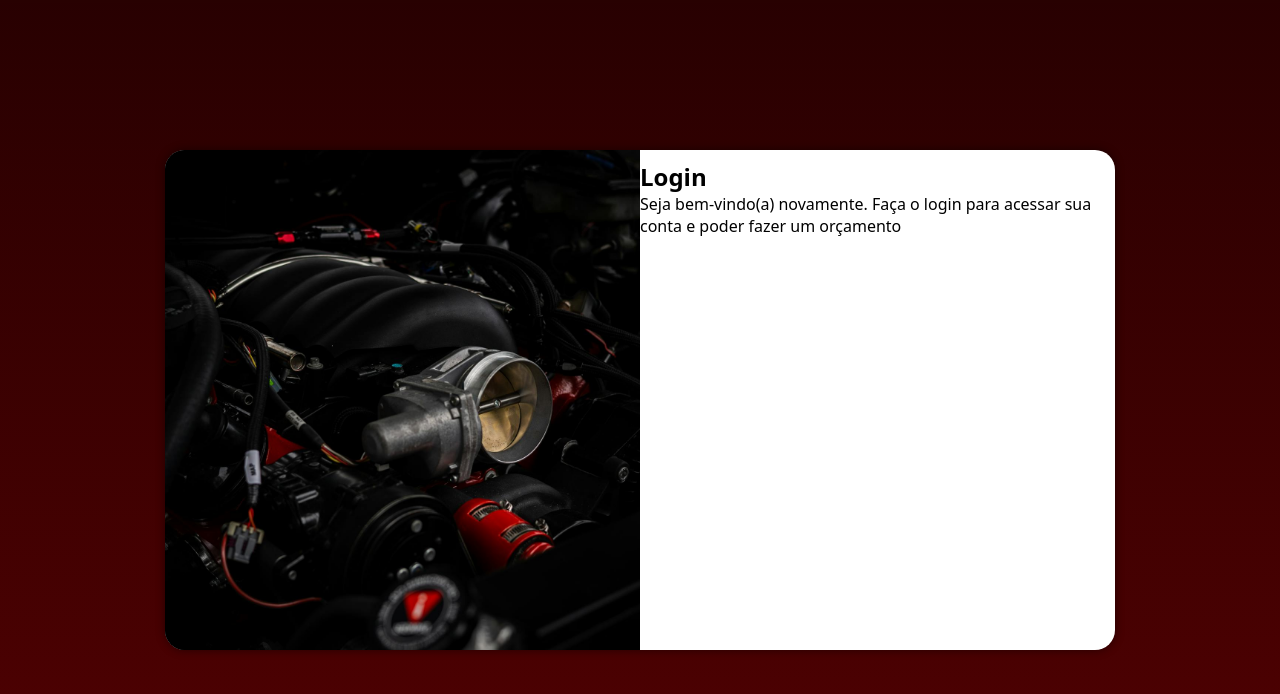
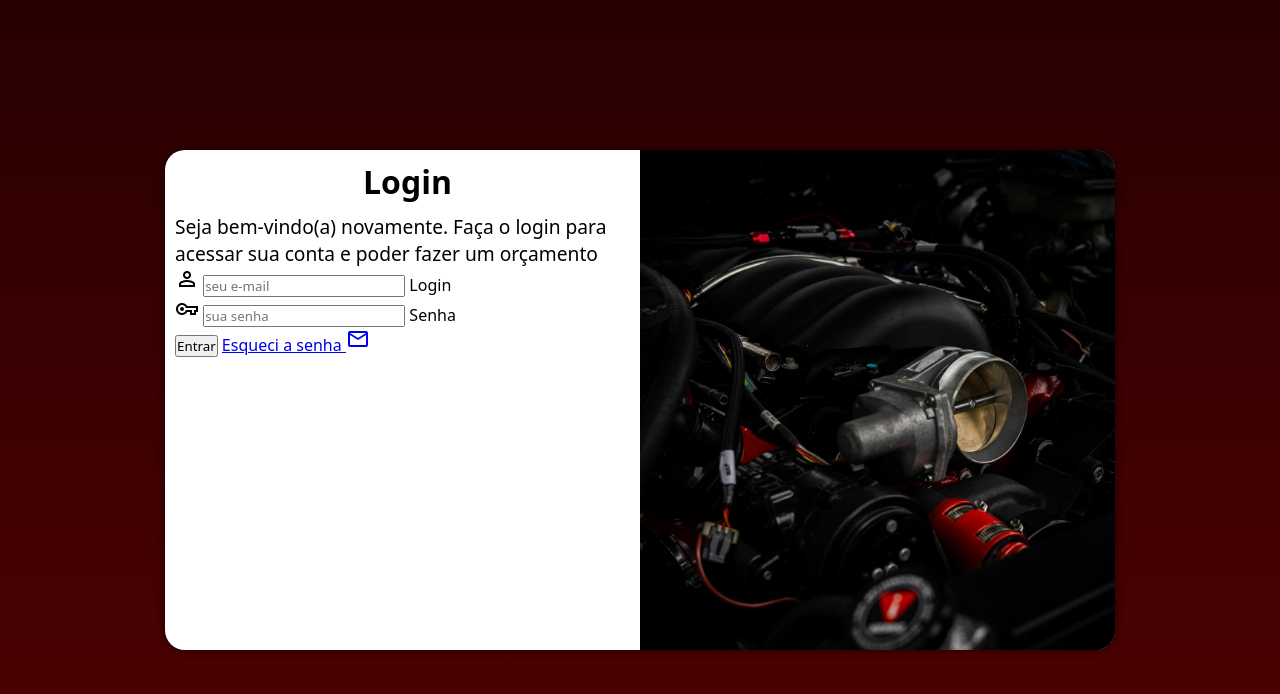
Before and after one commit to eduard0oliveira/projeto-login, a plain HTML site: page index.html in a window 1280 px wide. Drawn offline with nearby package versions, Linux system fonts and the light colour scheme.

Commit message:
Criando o formulário de login

```diff
--- a/estilos/media-query.css
+++ b/estilos/media-query.css
@@ -35,13 +35,21 @@
     }
 
     section#login > div#imagem {
-        float: left;
+        float: right;
         width: 50%;
         height: 100%;
     }
 
     sectio#login > div#formulario {
-        float: right;
+        float: left;
         width: 50%
     }
+
+    div#formulario > h1 {
+        font-size: 2em;
+    }
+
+    div#formulario > p {
+        font-size: 1.2em;
+    }
 }
--- a/estilos/style.css
+++ b/estilos/style.css
@@ -55,3 +55,12 @@ section#login > div#formulario {
     display: block;
     padding: 10px;
 }
+
+div#formulario > h1 {
+    text-align: center;
+    margin-bottom: 10px;
+}
+
+div#formulario > p {
+    font-size: 0.8em;
+}
--- a/index.html
+++ b/index.html
@@ -3,6 +3,7 @@
 <head>
     <meta charset="UTF-8">
     <meta name="viewport" content="width=device-width, initial-scale=1.0">
+    <link href="https://fonts.googleapis.com/css2?family=Material+Symbols+Outlined" rel="stylesheet" />
     <link rel="stylesheet" href="estilos/style.css">
     <link rel="stylesheet" href="estilos/media-query.css">
     <title>Login</title>
@@ -11,13 +12,24 @@
     <main>
         <section id="login">
             <div id="imagem">
-
+                <!-- Aqui vai a imagem nas CSS -->
             </div>
             <div id="formulario">
                 <h1>Login</h1>
                 <p>Seja bem-vindo(a) novamente. Faça o login para acessar sua conta e poder fazer um orçamento</p>
-                <form action="login.php" method="post">
-
+                <form action="login.php" method="post" autocomplete="on">
+                    <div class="campo">
+                        <span class="material-symbols-outlined">person</span>
+                        <input type="email" name="login" id="ilogin" placeholder="seu e-mail" autocomplete="email" required maxlength="30">
+                        <label for="ilogin">Login</label>
+                    </div>
+                    <div class="campo">
+                        <span class="material-symbols-outlined">vpn_key</span>
+                        <input type="password" name="senha" id="isenha" placeholder="sua senha" autocomplete="current-password" required minlength="8" maxlength="20">
+                        <label for="isenha">Senha</label>
+                    </div>
+                    <input type="submit" value="Entrar">
+                    <a href="esqueci.html">Esqueci a senha <span class="material-symbols-outlined">mail</span></a>
                 </form>
             </div>
         </section>
```
